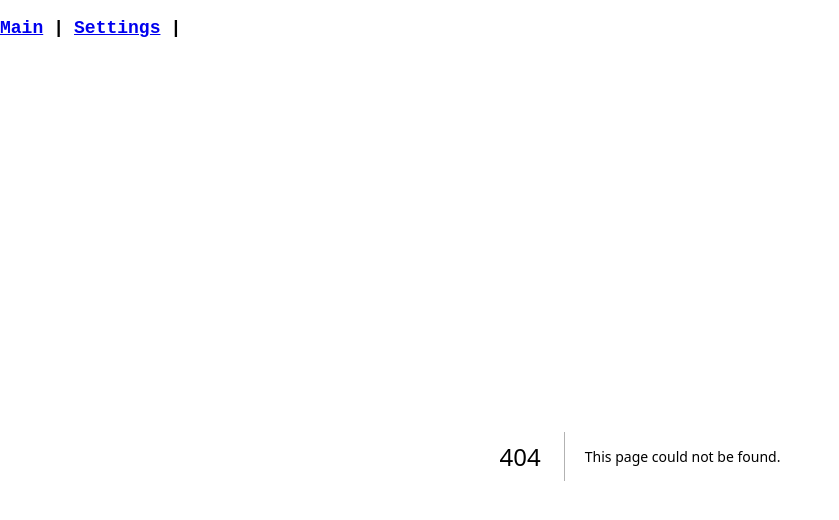
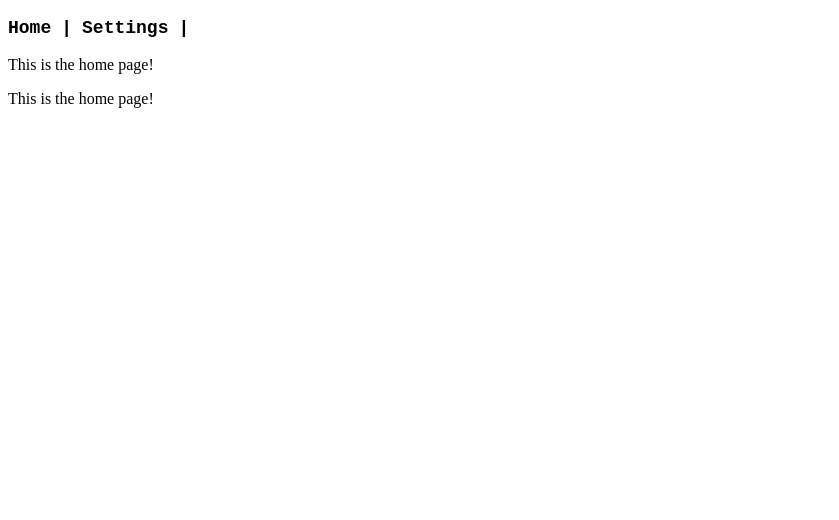
Before and after one commit to maxhuffy/ScaleDojo, a Next.js app in the folder scale-dojo-nextjs-react-app/: page /home in a window 1280 px wide. Before the commit this address had no page. Shown: the top 520 px of the page, without its empty margins (0-839 px from the left). Built offline with nearby package versions, Linux system fonts and the light colour scheme.

Commit message:
Clean up routing names and styles

```diff
--- a/scale-dojo-nextjs-react-app/next.config.mjs
+++ b/scale-dojo-nextjs-react-app/next.config.mjs
@@ -5,7 +5,7 @@ const nextConfig = {
         return [
             {
                 source: '/',
-                destination: '/dashboard/main',
+                destination: '/home',
                 permanent: true,
             },
         ]
--- a/scale-dojo-nextjs-react-app/src/app/components/Header.module.scss
+++ b/scale-dojo-nextjs-react-app/src/app/components/Header.module.scss
@@ -8,6 +8,16 @@
         list-style: none;
         list-style-position: none;
         padding: 0;
+
+        a, a:visited {
+            color: inherit;
+            text-decoration: none;
+        }
+
+        a:hover {
+            background-color: green;
+            color: white;
+        }
 
         * {
             display: inline-block;
--- a/scale-dojo-nextjs-react-app/src/app/components/Header.tsx
+++ b/scale-dojo-nextjs-react-app/src/app/components/Header.tsx
@@ -5,9 +5,9 @@ import Link from 'next/link'
 const Header: React.FC = () => {
     return <header className={style.header}>
         <ul>
-            <Link href="/dashboard/main">Main</Link>
+            <Link href="/home">Home</Link>
             <div>|</div>
-            <Link href="/dashboard/settings">Settings</Link>
+            <Link href="/settings">Settings</Link>
             <div>|</div>
         </ul>
     </header>;
--- a/scale-dojo-nextjs-react-app/src/app/dashboard/main/page.tsx
+++ /dev/null
@@ -1,5 +0,0 @@
-import React from "react";
-
-export default function MainPage() {
-    return <p>This is the main page!</p>
-}
--- /dev/null
+++ b/scale-dojo-nextjs-react-app/src/app/home/page.tsx
@@ -0,0 +1,10 @@
+import React from "react";
+
+export default function HomePage() {
+    return (
+    <main>
+        <p>This is the home page!</p>
+        <p>This is the home page!</p>
+    </main>
+    )
+}
--- a/scale-dojo-nextjs-react-app/src/app/layout.tsx
+++ b/scale-dojo-nextjs-react-app/src/app/layout.tsx
@@ -1,4 +1,4 @@
-import style from './page.module.scss'
+import style from './layout.module.scss'
 import Link from 'next/link'
 
 import Header from './components/Header'
```
Also changed, not shown: scale-dojo-nextjs-react-app/src/app/page.tsx (deleted, +0 -15 lines), scale-dojo-nextjs-react-app/src/app/layout.module.scss (renamed from scale-dojo-nextjs-react-app/src/app/page.module.scss), scale-dojo-nextjs-react-app/src/app/settings/page.tsx (renamed from scale-dojo-nextjs-react-app/src/app/dashboard/settings/page.tsx).
